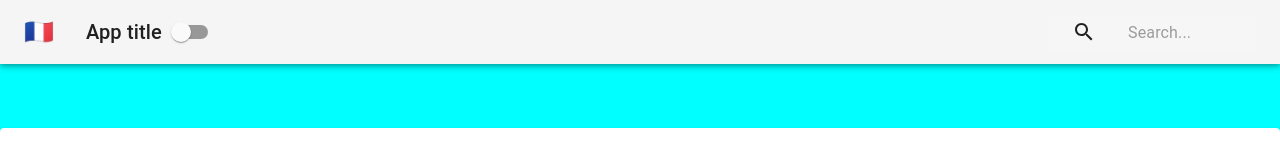
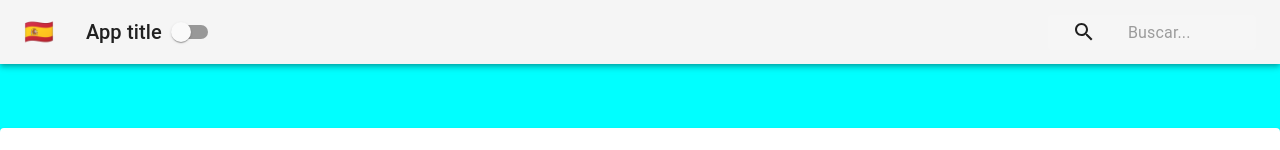
Before and after one commit to vanessanaja/context-app, a React (Create React App) app: page / in a window 1280 px wide. Shown: the top 150 px of the page. Built offline with nearby package versions, Linux system fonts and the light colour scheme.

Commit message:
auto update flag and language

```diff
--- a/src/Navbar.js
+++ b/src/Navbar.js
@@ -13,18 +13,34 @@
 import { ThemeContext } from './context/ThemeContext';
 import { LanguageContext, withLanguageContext } from './context/LanguageContext';
 
+const content = {
+  english: {
+    search: "Search",
+    flag: "🇬🇧"
+  },
+  german: {
+    search: "Suchen",
+    flag: "🇩🇪"
+  },
+  spanish: {
+    search: "Buscar",
+    flag: "🇪🇸"
+  }
+};
 class Navbar extends Component {
   static contextType = ThemeContext;// this tells the class to look up and see if it's nested
   //inside a ThemeProvider (the nearest one of it's nested inside more than one)
   render() {
     const { isDarkMode, toggleTheme } = this.context;
     const {classes} = this.props;
+    const { language } = this.props.languageContext;
+    const { search, flag } = content[language];
     return (
           <div className={classes.root}>
           <AppBar position='static' color={isDarkMode ? 'primary' : 'default'}>
             <Toolbar>
               <IconButton className={classes.menuButton} color='inherit' >
-                <span>🇫🇷</span>
+                <span>{flag}</span>
               </IconButton>
               <Typography
                 className={classes.title}
@@ -39,7 +55,7 @@
                 <div className={classes.searchIcon}>
                   <SearchIcon />
                 </div>
-                <InputBase placeholder='Search...'
+                <InputBase placeholder={`${search}...`}
                 classes={{
                   root: classes.inputRoot,
                   input: classes.inputInput
```
